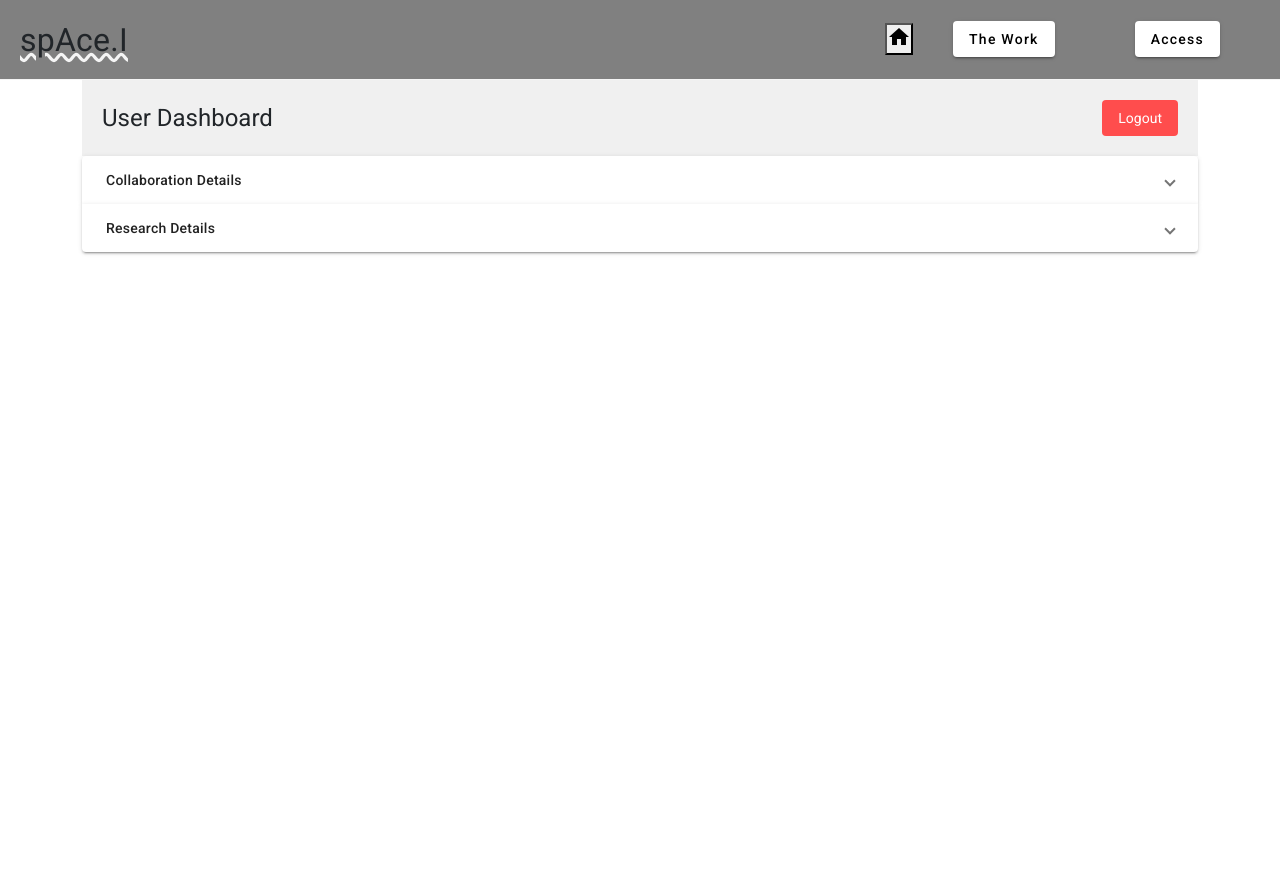
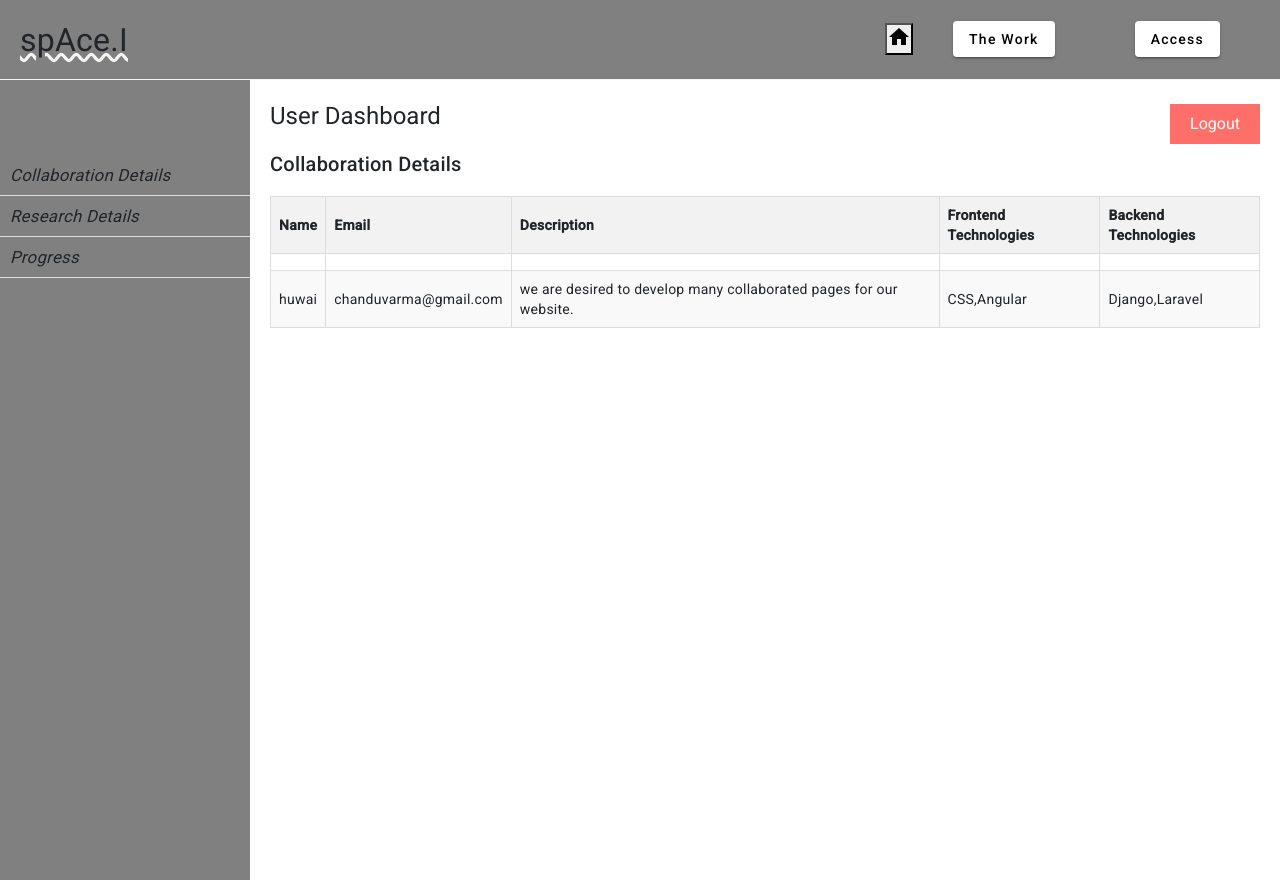
Before and after one commit to chanduvarmak/spAce.I-SPA, an Angular app: page /userdashboard in a window 1280 px wide. Built offline with nearby package versions, Linux system fonts and the light colour scheme; data requests are answered from the project's data file.

Commit message:
Working on User Dashboard Pie-Chart and Graphs.

```diff
--- a/src/app/userdashboard/userdashboard.component.css
+++ b/src/app/userdashboard/userdashboard.component.css
@@ -1,4 +1,4 @@
-
+/*
 
 .container {
   display: flex;
@@ -86,4 +86,119 @@ tbody td {
 
 tbody tr:last-child td {
   border-bottom: none;
+} */
+
+body {
+  margin: 0;
+  padding: 0;
+  font-family: Arial, sans-serif;
 }
+
+.dashboard-container {
+  display: flex;
+  height: 100vh;
+}
+
+.sidebar {
+  width: 250px;
+  background-color: gray;
+}
+
+.sidebar ul {
+  list-style-type: none;
+  padding: 0;
+  margin-top: 75px;
+  margin-bottom: 1rem;
+  /* text-align: left; */
+  font-size: larger;
+  font-style: oblique;
+}
+
+.sidebar li {
+  padding: 10px;
+  cursor: pointer;
+  border-bottom: 1px solid #ddd;
+}
+
+.content {
+  flex: 1;
+  padding: 20px;
+}
+
+.header {
+  display: flex;
+  justify-content: space-between;
+  align-items: center;
+}
+
+.logout-button {
+  background-color: #ff6f69;
+  color: #fff;
+  border: none;
+  padding: 10px 20px;
+  font-size: 16px;
+  cursor: pointer;
+  transition: background-color 0.3s ease;
+}
+
+.logout-button:hover {
+  background-color: #ff4136;
+}
+
+table {
+  width: 100%;
+  border-collapse: collapse;
+}
+
+th,
+td {
+  border: 1px solid #ddd;
+  padding: 8px;
+}
+
+th {
+  background-color: #f2f2f2;
+}
+
+tr:nth-child(even) {
+  background-color: #f9f9f9;
+}
+
+.progress-content {
+  display: flex;
+  flex-wrap: wrap;
+}
+
+.box {
+  width: 300px;
+  padding: 20px;
+  margin: 10px;
+  background-color: #f2f2f2;
+  border-radius: 5px;
+}
+
+.box h3 {
+  margin-top: 0;
+}
+
+.box ul {
+  list-style-type: none;
+  padding: 0;
+}
+
+.box li {
+  margin-bottom: 5px;
+}
+
+.box a {
+  display: inline-block;
+  background-color: gray;
+  color: #fff;
+  padding: 8px 16px;
+  text-decoration: none;
+  border-radius: 3px;
+}
+
+.box a:hover {
+  background-color: black;
+}
--- a/src/app/userdashboard/userdashboard.component.html
+++ b/src/app/userdashboard/userdashboard.component.html
@@ -39,7 +39,7 @@
 
 
 
-  <div class="container">
+  <!-- <div class="container">
     <div class="header">
       <h1>User Dashboard</h1>
       <button class="logout-button" (click)="logout()">Logout</button>
@@ -102,7 +102,7 @@
         </table>
       </mat-expansion-panel>
     </mat-accordion>
-  </div>
+  </div> -->
 
 
 
@@ -184,3 +184,93 @@
       </li>
   </ul>
 </div> -->
+
+<div class="dashboard-container">
+  <div class="sidebar">
+    <ul>
+      <li (click)="toggleCollabDetails()">Collaboration Details</li>
+      <li (click)="toggleResearchDetails()">Research Details</li>
+      <li (click)="toggleProgress()">Progress</li>
+    </ul>
+  </div>
+  <div class="content">
+    <div class="header">
+      <h1>User Dashboard</h1>
+      <button class="logout-button" (click)="logout()">Logout</button>
+    </div>
+    <section *ngIf="showCollabDetails" id="collab">
+      <h2>Collaboration Details</h2>
+      <table>
+        <thead>
+          <tr>
+            <th>Name</th>
+            <th>Email</th>
+            <th>Description</th>
+            <th>Frontend Technologies</th>
+            <th>Backend Technologies</th>
+          </tr>
+        </thead>
+        <tbody>
+          <tr *ngFor="let contact of collabcommContacts">
+            <td>{{ contact.name }}</td>
+            <td>{{ contact.email }}</td>
+            <td>{{ contact.description }}</td>
+            <td>{{ contact.frontendTechnologies }}</td>
+            <td>{{ contact.backendTechnologies }}</td>
+          </tr>
+        </tbody>
+      </table>
+    </section>
+    <section *ngIf="showResearchDetails" id="research">
+      <h2>Research Details</h2>
+      <table>
+        <thead>
+          <tr>
+            <th>Name</th>
+            <th>Email</th>
+            <th>Description</th>
+            <th>Frontend Technologies</th>
+            <th>Backend Technologies</th>
+          </tr>
+        </thead>
+        <tbody>
+          <tr *ngFor="let contact of contactusContacts">
+            <td>{{ contact.name }}</td>
+            <td>{{ contact.email }}</td>
+            <td>{{ contact.description }}</td>
+            <td>{{ contact.frontendTechnologies }}</td>
+            <td>{{ contact.backendTechnologies }}</td>
+          </tr>
+        </tbody>
+      </table>
+    </section>
+    <section *ngIf="showProgress" id="progress">
+      <h2>Progress</h2>
+      <div class="progress-content">
+        <div class="box">
+          <h3>Email Statistics</h3>
+          <!-- Email Statistics content (e.g., pie chart) -->
+          <!-- <div style="height: 300px">
+            <canvas baseChart [data]="pieChartData" [labels]="pieChartLabels" [chartType]="pieChartType" [colors]="pieChartColors"></canvas>
+          </div> -->
+        </div>
+        <div class="box">
+          <h3>User Behavioral Graph</h3>
+          <!-- User Behavioral Graph content -->
+        </div>
+        <div class="box">
+          <h3>Tasks</h3>
+          <ul>
+            <li *ngFor="let task of tasks">
+              <input type="checkbox" [checked]="task.completed" /> {{ task.name }}
+            </li>
+          </ul>
+        </div>
+        <div class="box">
+          <h3>GitHub Repository</h3>
+          <a href="https://github.com/chandukeertipati/spAce.I-SPA" target="_blank">View Repository</a>
+        </div>
+      </div>
+    </section>
+  </div>
+</div>
--- a/src/app/userdashboard/userdashboard.component.ts
+++ b/src/app/userdashboard/userdashboard.component.ts
@@ -2,34 +2,73 @@ import { Component, OnInit } from '@angular/core';
 import { Router } from '@angular/router';
 import { CollaborationserviceService } from '../collaborationservice.service';
 import * as $ from 'jquery';
+// import { NgChartsModule } from 'ng2-charts';
+import { ChartDataset, ChartOptions, ChartType, TooltipItem } from 'chart.js';
+// import { Label, Colors } from 'ng2-charts';
 
 
-
+interface Task {
+  name: string;
+  completed: boolean;
+}
 @Component({
   selector: 'app-userdashboard',
   templateUrl: './userdashboard.component.html',
   styleUrls: ['./userdashboard.component.css'],
 })
 export class UserdashboardComponent implements OnInit {
+  showCollabDetails: boolean = true;
+  showResearchDetails: boolean = false;
+  showProgress: boolean = false;
   tableVisible: boolean = false;
   collabcommContacts: any[] = [];
   contactusContacts: any[] = [];
   menuItems: any[] = [];
-  // showProjects: boolean = true;
-  // showStatus: boolean = false;
+  tasks: Task[] = [
+    { name: 'Task 1', completed: false },
+    { name: 'Task 2', completed: true },
+    { name: 'Task 3', completed: false }
+  ];
+  // public pieChartLabels: Label[] = ['Open', 'In Progress', 'Completed'];
+  public pieChartData: number[] = [300, 500, 200]; // Example data, replace with your actual data
+  public pieChartType: ChartType = 'pie';
+  // public pieChartColors: Colors[] = [
+  //   {
+  //     backgroundColor: ['#ff6f69', '#ffcc5c', '#88d8b0']
+  //   }
+  // ];
+
+  // User Behavior Graph data
+  public lineChartData: ChartDataset[] = [
+    { data: [65, 59, 80, 81, 56, 55, 40], label: 'Behavior' }
+  ];
+  // public lineChartLabels: Label[] = ['January', 'February', 'March', 'April', 'May', 'June', 'July'];
+  public lineChartOptions: ChartOptions = {
+    responsive: true
+  };
+  // public lineChartColors: Colors[] = [
+  //   {
+  //     borderColor: 'rgba(105, 0, 132, .8)',
+  //     backgroundColor: 'rgba(105, 0, 132, .2)',
+  //   }
+  // ];
+  public lineChartLegend = true;
+  public lineChartType: ChartType = 'line';
+  public lineChartPlugins = [];
+  toggleCollabDetails() {
+    this.showCollabDetails = !this.showCollabDetails;
+  }
+
+  toggleResearchDetails() {
+    this.showResearchDetails = !this.showResearchDetails;
+  }
 
   toggleTable() {
     this.tableVisible = !this.tableVisible;
   }
-  // toggleProjects() {
-  //   this.showProjects = true;
-  //   this.showStatus = false;
-  // }
-
-  // toggleStatus() {
-  //   this.showProjects = false;
-  //   this.showStatus = true;
-  // }
+  toggleProgress(){
+    this.showProgress=!this.showProgress;
+  }
   constructor(
     private route: Router,
     private contactservice: CollaborationserviceService
```
